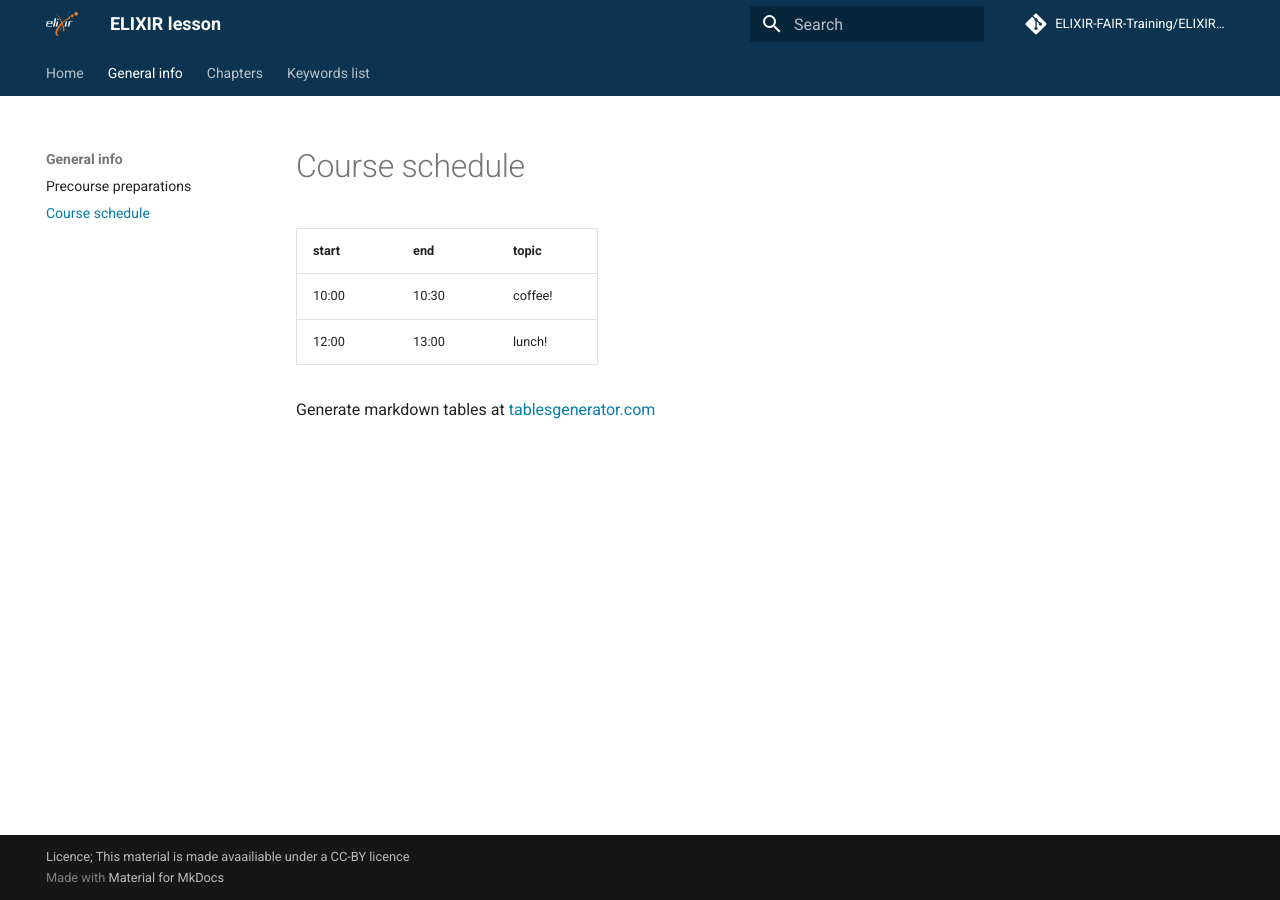
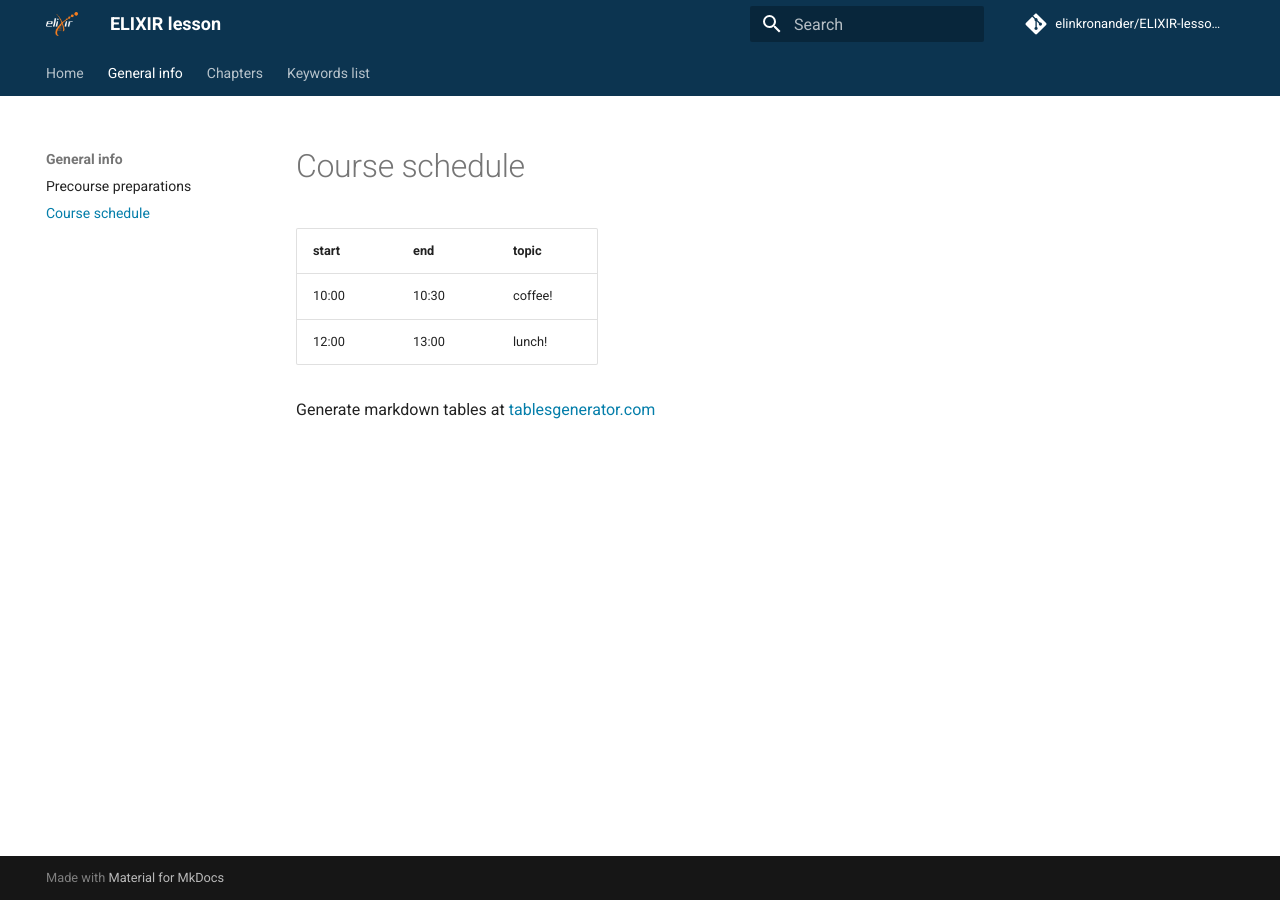
Before and after one commit to elinkronander/ELIXIR-template-test, an MkDocs documentation site: the page built from docs/course_schedule.md, in a window 1280 px wide. Built offline with MkDocs 1.6.1 and Material for MkDocs 9.7.7, drawn with Linux system fonts in a browser that asks for light colours; comment, search, counter and statistics services are not loaded.

Commit message:
Update mkdocs.yml

```diff
--- a/mkdocs.yml
+++ b/mkdocs.yml
@@ -18,8 +18,8 @@ theme:
     - navigation.tabs
 
 # Repository
-repo_name: ELIXIR-FAIR-Training/ELIXIR-lesson-template
-repo_url: https://github.com/ELIXIR-FAIR-Training/ELIXIR-lesson-template
+repo_name: elinkronander/ELIXIR-lesson-template
+repo_url: https://github.com/elinkronander/ELIXIR-lesson-template
 edit_uri: edit/main/docs/
 
 plugins:
@@ -29,7 +29,7 @@ plugins:
   - bibtex:
       bib_file: "references.bib"
 
-copyright: Licence; This material is made avaailiable under a CC-BY licence
+#copyright: Licence; This material is made avaailiable under a CC-BY licence
 
 markdown_extensions:
   - abbr
```
